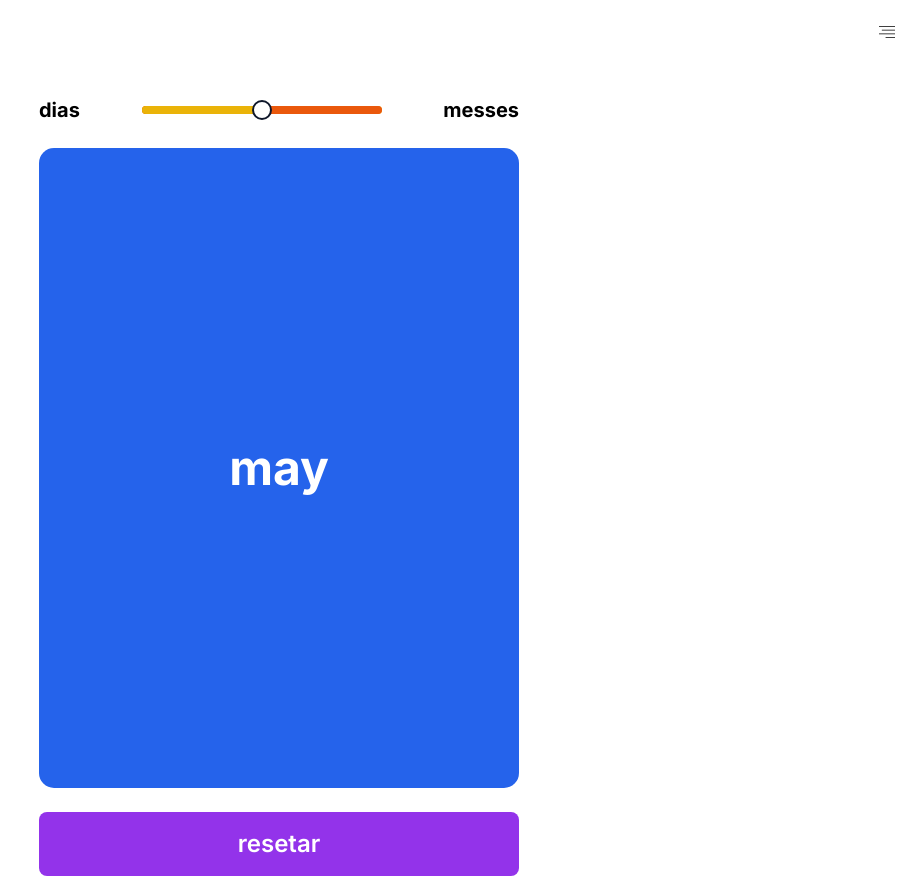
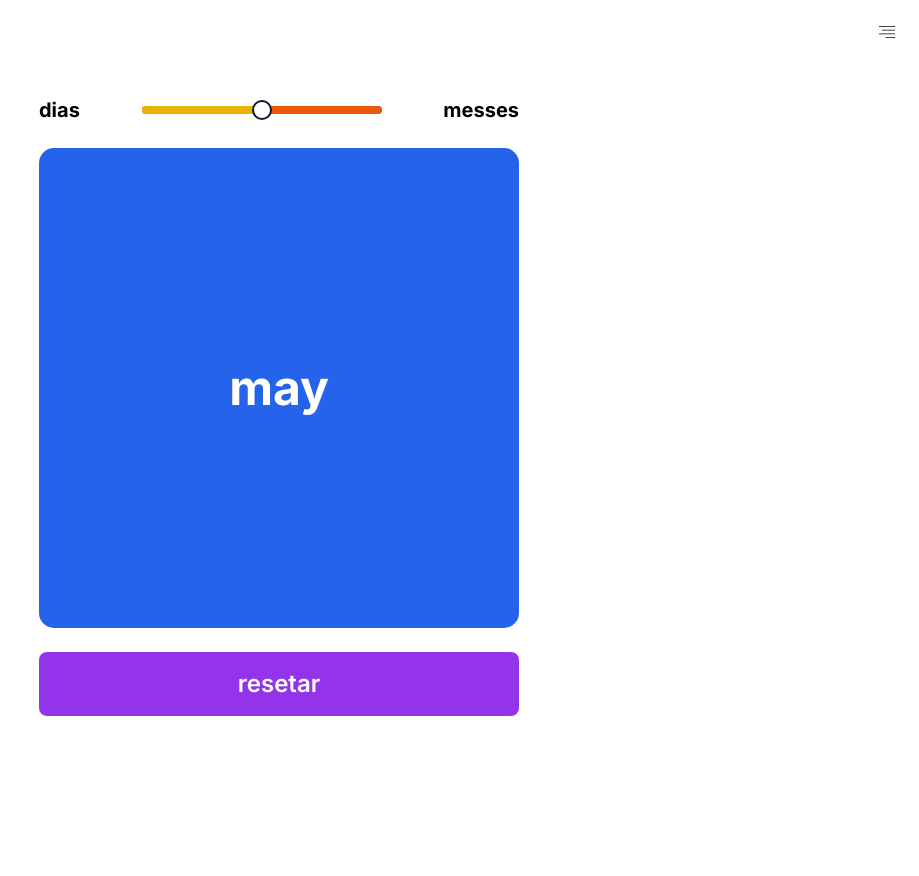
Before and after one commit to ismaelSS/aprendendo-ingles, a Next.js app: page /weekMonths in a window 1280 px wide. Shown: the whole page, without its empty margins (361-1280 px from the left). After the commit the page ends 800 px from the top, so only its background shows below. Built offline with nearby package versions, Linux system fonts and the light colour scheme.

Commit message:
:lipstick: styles adjustment

```diff
--- a/src/components/weekMonthsCard/index.tsx
+++ b/src/components/weekMonthsCard/index.tsx
@@ -55,22 +55,22 @@ export default function WeekMonthsCard() {
       </div>
 
       <div
-        className="perspective w-[60vh] h-[80vh] max-w-[90vw] relative "
+        className="perspective w-[60vh] h-[60vh] max-w-[90vw] relative "
         onClick={handleFlip}
       >
         <div className={`square-item ${isFlipped ? 'flipped' : ''}`}>
           <div className="square-side bg-blue-600 front flex items-center justify-center">
             <p className="text1 text-center">{cardValues?.english}</p>
           </div>
-          <div className="square-side bg-red-600 back flex items-center justify-between text-start flex-col gap-5 p-3 pt-12">
+          <div className="square-side bg-red-600 back flex items-center justify-between text-start flex-col gap-5 p-3 pt-12 pb-12">
             <p className="text1 text-center">{cardValues?.english}</p>
-            <div className="relative bottom-16 flex flex-col gap-10">
+            {/* <div className="relative bottom-16 flex flex-col gap-10"> */}
               <p className="text5 text-center">{cardValues?.portuguese}</p>
               <p className="text5 text-center">
                 {cardValues?.portuguesePronunciation}
               </p>
-            </div>
-            <div />
+            {/* </div> */}
+            {/* <div /> */}
           </div>
         </div>
       </div>
```
